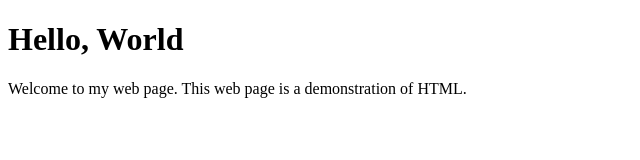
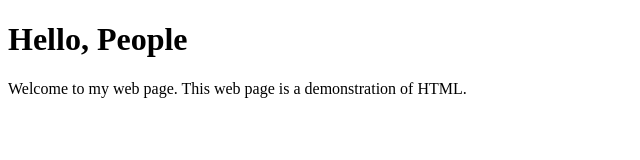
Before and after one commit to SP2536/random-name, a plain HTML site: page index.html in a window 1280 px wide. Shown: the full height of the page, 0-640 px from the left. Drawn offline with Linux system fonts and the light colour scheme.

Commit message:
Update index.html

```diff
--- a/index.html
+++ b/index.html
@@ -2,7 +2,7 @@
 <html>
  <head><title>Example web page</title></head>
  <body>
-   <h1>Hello, World</h1>
+   <h1>Hello, People</h1>
    <p>
      Welcome to my web page.  This
      web page is a demonstration of
```
